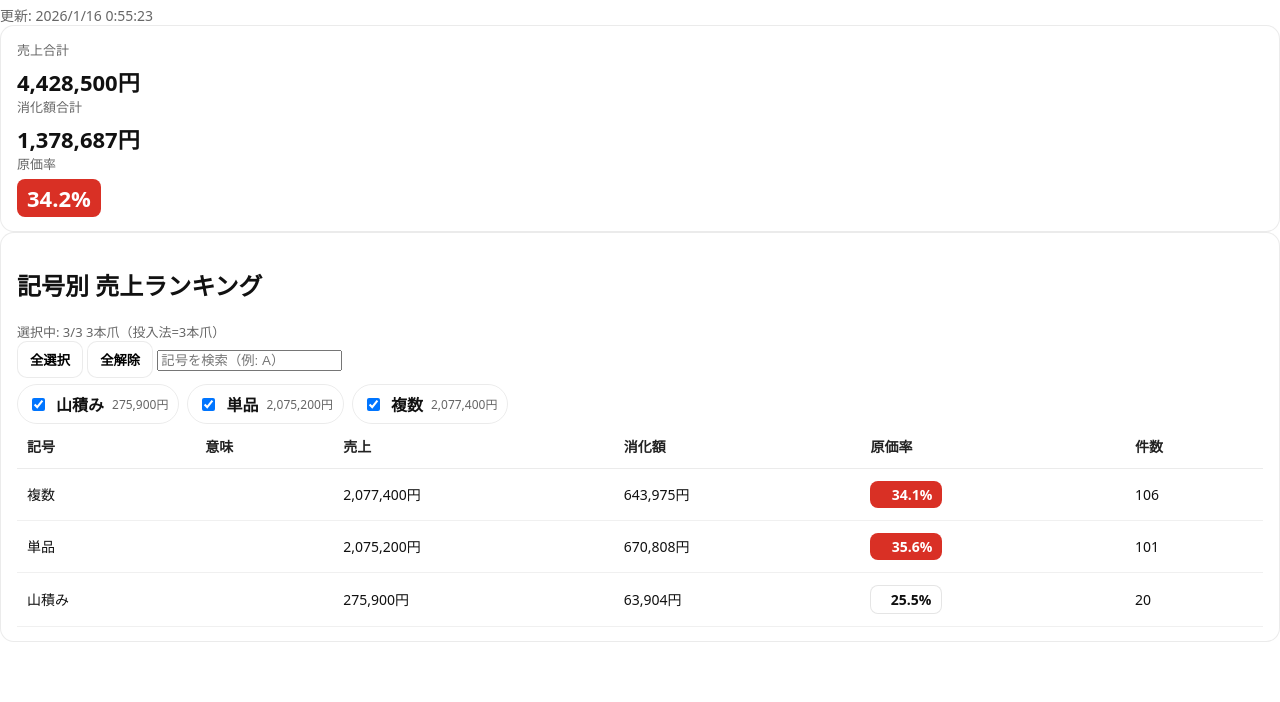
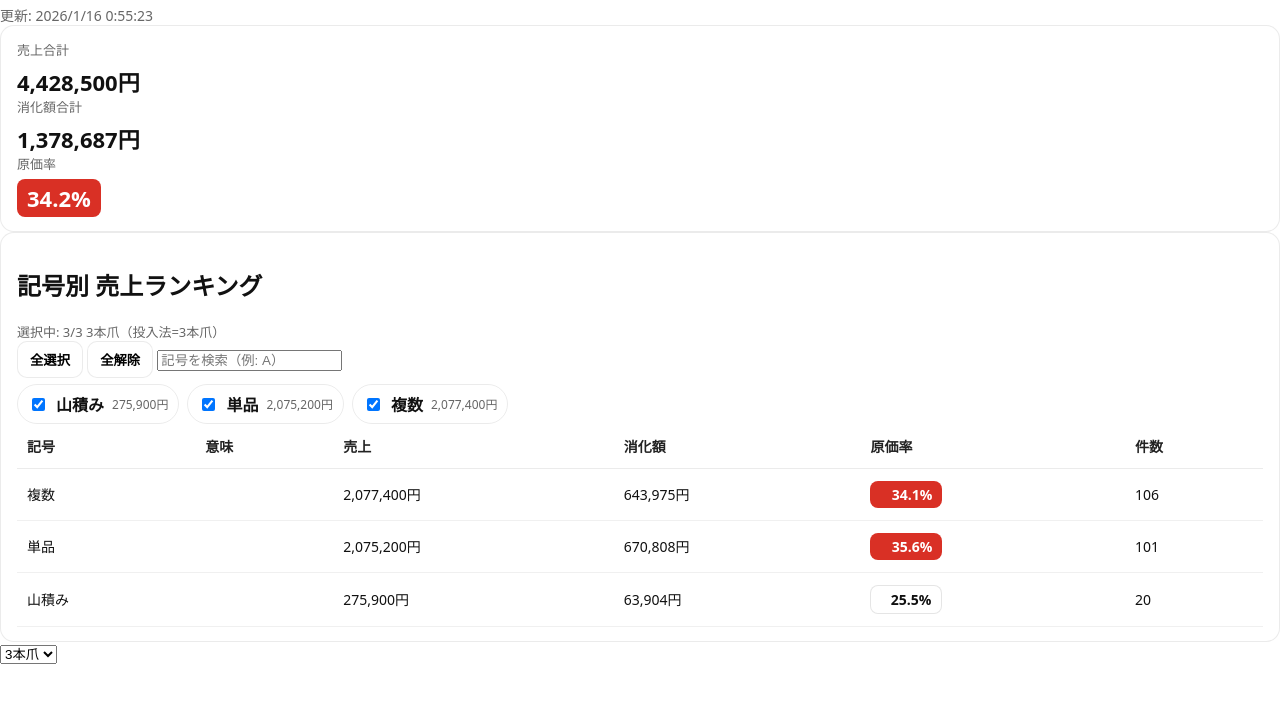
Before and after one commit to ASOBLEO3O2/ASOBLE-prize, a website: page docs/index.html in a window 1280 px wide. Shown: the part 52-754 px from the top of the page. Drawn offline with Linux system fonts and the light colour scheme.

Commit message:
Add mode selection dropdown to index.html

```diff
--- a/docs/index.html
+++ b/docs/index.html
@@ -60,3 +60,8 @@
   <script src="./app.js"></script>
 </body>
 </html>
+
+<select id="mode_claw">
+  <option value="3本爪">3本爪</option>
+  <option value="2本爪">2本爪</option>
+</select>
```
